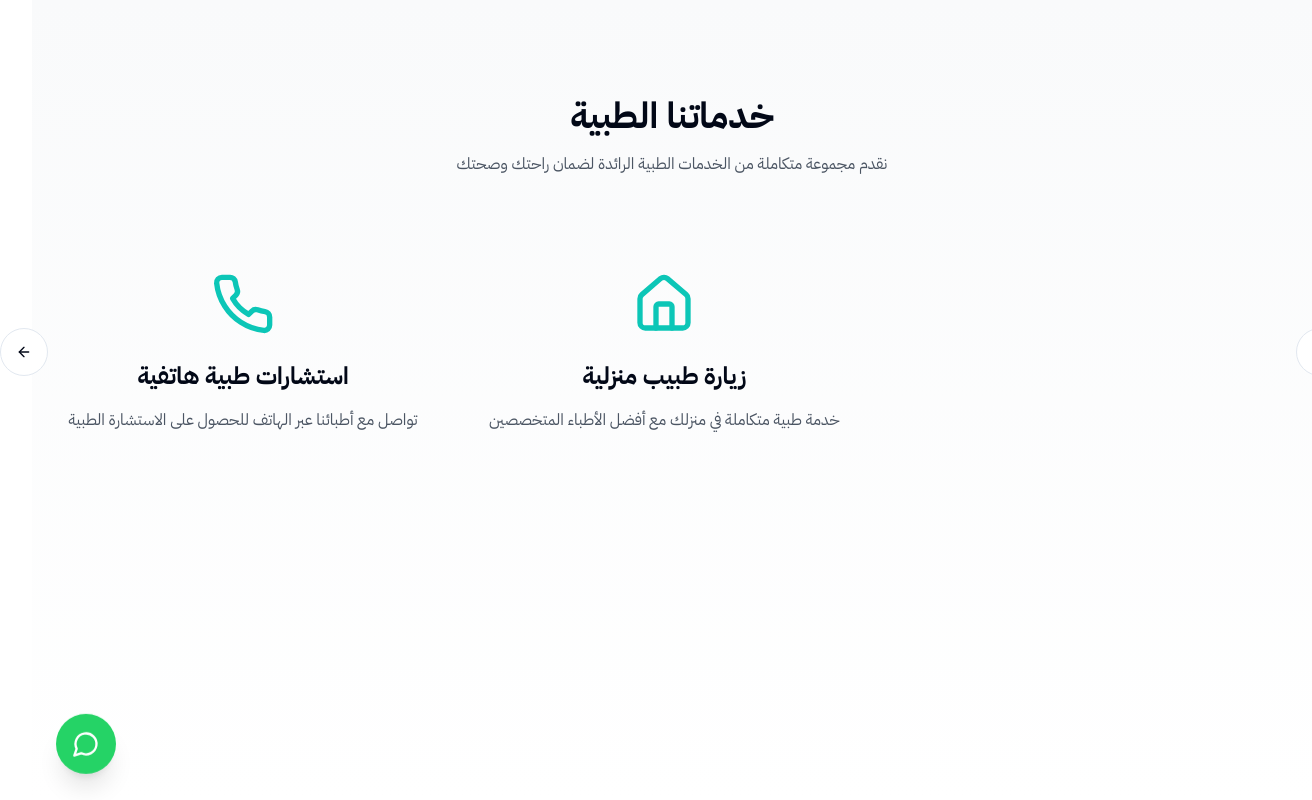
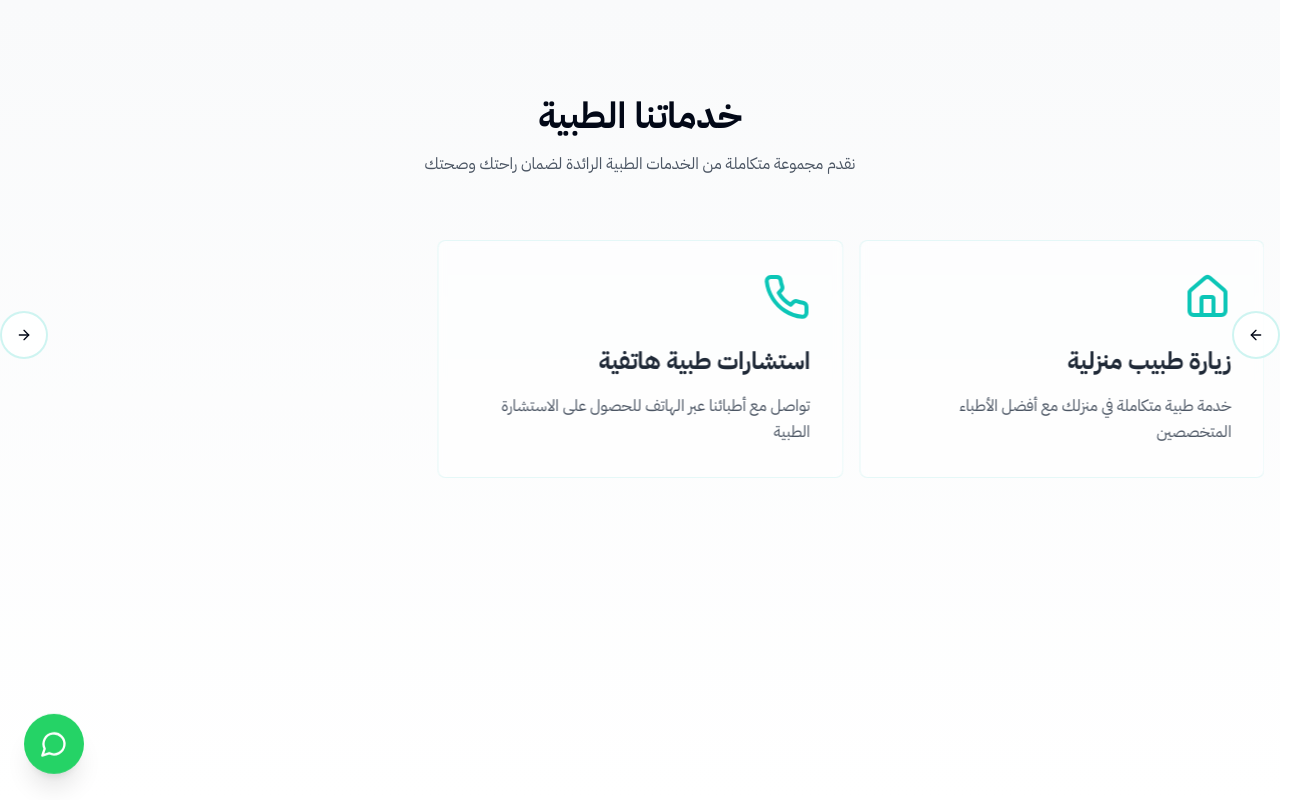
Before and after one commit to pop001040/doctor-visit-hub-97, a React (Vite) app: page /services in a window 1280 px wide. Shown: the whole page, 1312 px wide, since content can reach past the window. Built offline with nearby package versions, Linux system fonts and the light colour scheme.

Commit message:
Improve project functionality and structure
Implement various enhancements to the project, focusing on code optimization and usability improvements throughout the application.
[skip gpt_engineer]

```diff
--- a/src/pages/Services.jsx
+++ b/src/pages/Services.jsx
@@ -1,4 +1,5 @@
 import { useRef } from "react";
+import { motion } from "framer-motion";
 import { Home, Phone, Stethoscope, Activity, Heart, FlaskConical } from "lucide-react";
 import {
   Carousel,
@@ -55,31 +56,41 @@ const Services = () => {
   return (
     <div className="min-h-screen bg-gradient-to-b from-gray-50 to-white py-24">
       <div className="container mx-auto px-4">
-        <h1 className="text-4xl font-bold text-center mb-4">خدماتنا الطبية</h1>
+        <motion.h1
+          className="text-4xl font-bold text-center mb-4"
+          initial={{ opacity: 0, y: 20 }}
+          animate={{ opacity: 1, y: 0 }}
+          transition={{ duration: 0.5 }}
+        >
+          خدماتنا الطبية
+        </motion.h1>
         <p className="text-gray-600 text-center mb-16">نقدم مجموعة متكاملة من الخدمات الطبية الرائدة لضمان راحتك وصحتك</p>
 
         <div className="max-w-7xl mx-auto">
           <Carousel
             opts={{
-              align: "start",
+              align: "center",
               loop: true,
+              dragFree: true,
             }}
             plugins={[plugin.current]}
             className="relative"
           >
-            <CarouselContent>
+            <CarouselContent className="-ml-2 md:-ml-4">
               {services.map((service, index) => (
-                <CarouselItem key={index} className="basis-full md:basis-1/2 lg:basis-1/3 pl-0">
-                  <div className="flex flex-col items-center text-center p-8">
-                    <service.icon className="w-16 h-16 text-primary mb-6" />
-                    <h3 className="text-2xl font-bold mb-4">{service.title}</h3>
-                    <p className="text-gray-600">{service.description}</p>
+                <CarouselItem key={index} className="pl-2 md:pl-4 basis-full md:basis-1/2 lg:basis-1/3">
+                  <div className="bg-white/50 backdrop-blur-sm p-8 rounded-lg text-right h-full border border-primary/10 hover:border-primary/20 transition-all duration-300">
+                    <service.icon className="w-12 h-12 text-primary mb-6" />
+                    <h3 className="text-2xl font-bold mb-4 text-gray-800">{service.title}</h3>
+                    <p className="text-gray-600 leading-relaxed">{service.description}</p>
                   </div>
                 </CarouselItem>
               ))}
             </CarouselContent>
-            <CarouselPrevious className="absolute -left-12 top-1/2 -translate-y-1/2 h-12 w-12" />
-            <CarouselNext className="absolute -right-12 top-1/2 -translate-y-1/2 h-12 w-12" />
+            <div className="absolute -left-4 -right-4 top-1/2 -translate-y-1/2 flex justify-between items-center">
+              <CarouselPrevious className="relative left-0 h-12 w-12 rounded-full border-2 border-primary/20 bg-white/80 hover:bg-white" />
+              <CarouselNext className="relative right-0 h-12 w-12 rounded-full border-2 border-primary/20 bg-white/80 hover:bg-white" />
+            </div>
           </Carousel>
         </div>
       </div>
```
